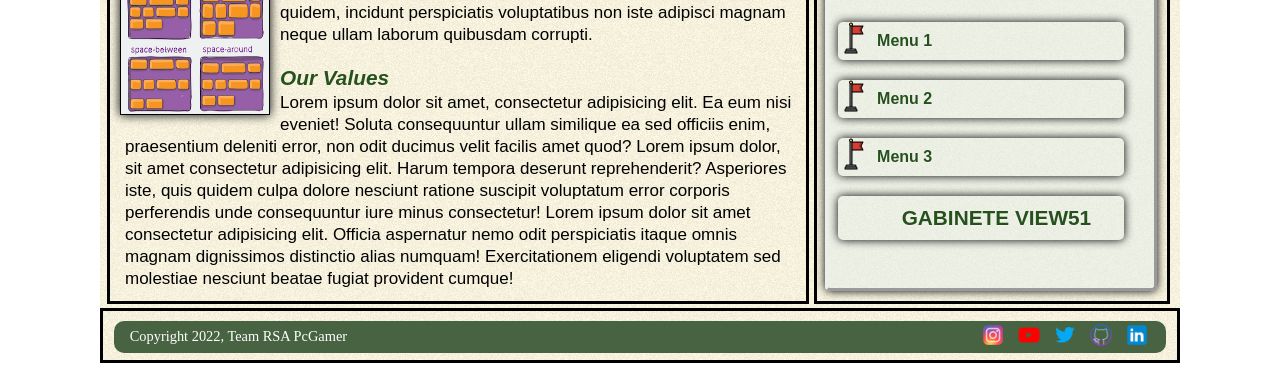
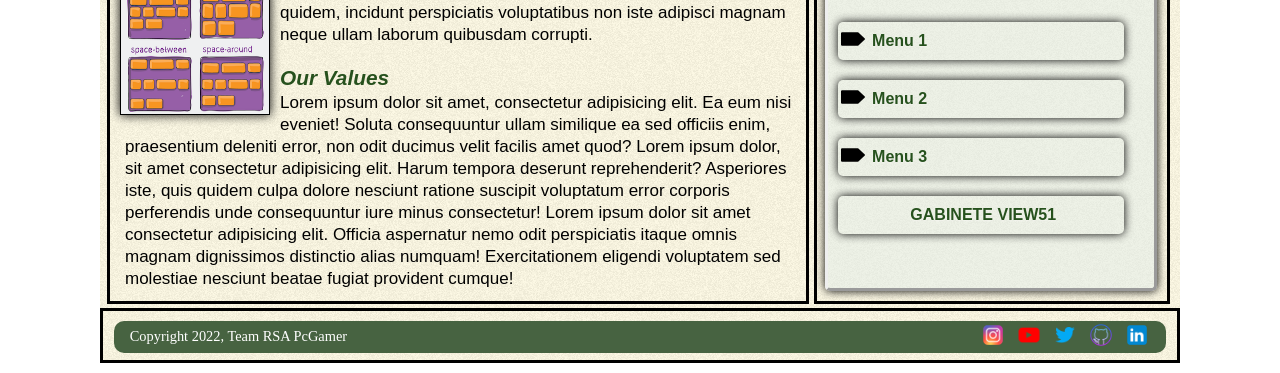
Before and after one commit to robertoalvs/Projeto-livro-css3, a plain HTML site: page index.html in a window 1280 px wide. Shown: the part 600-973 px from the top of the page. Drawn offline with Linux system fonts and the light colour scheme.

```diff
--- a/estilos/base.css
+++ b/estilos/base.css
@@ -435,14 +435,17 @@ ul .li-iframe {
    font-weight: bolder;
    font-family: pt-sans, Arial, Helvetica, sans-serif;
    text-shadow: 0px 1px 2px rgba(254, 250, 250, 0.559);
-   background: url(../img/destino11.png) no-repeat;
-   padding-left: 25px;
+   background: url(../img/tag.png) no-repeat 3px 5px;
+   padding-left: 20px;
 }
 
 
 ul .efeito-nome {
 
     background: none;
+    padding-right: 30px;
+    font-size: 1em;
+
 }
 
 
```
Also changed, not shown: 1 other file.
